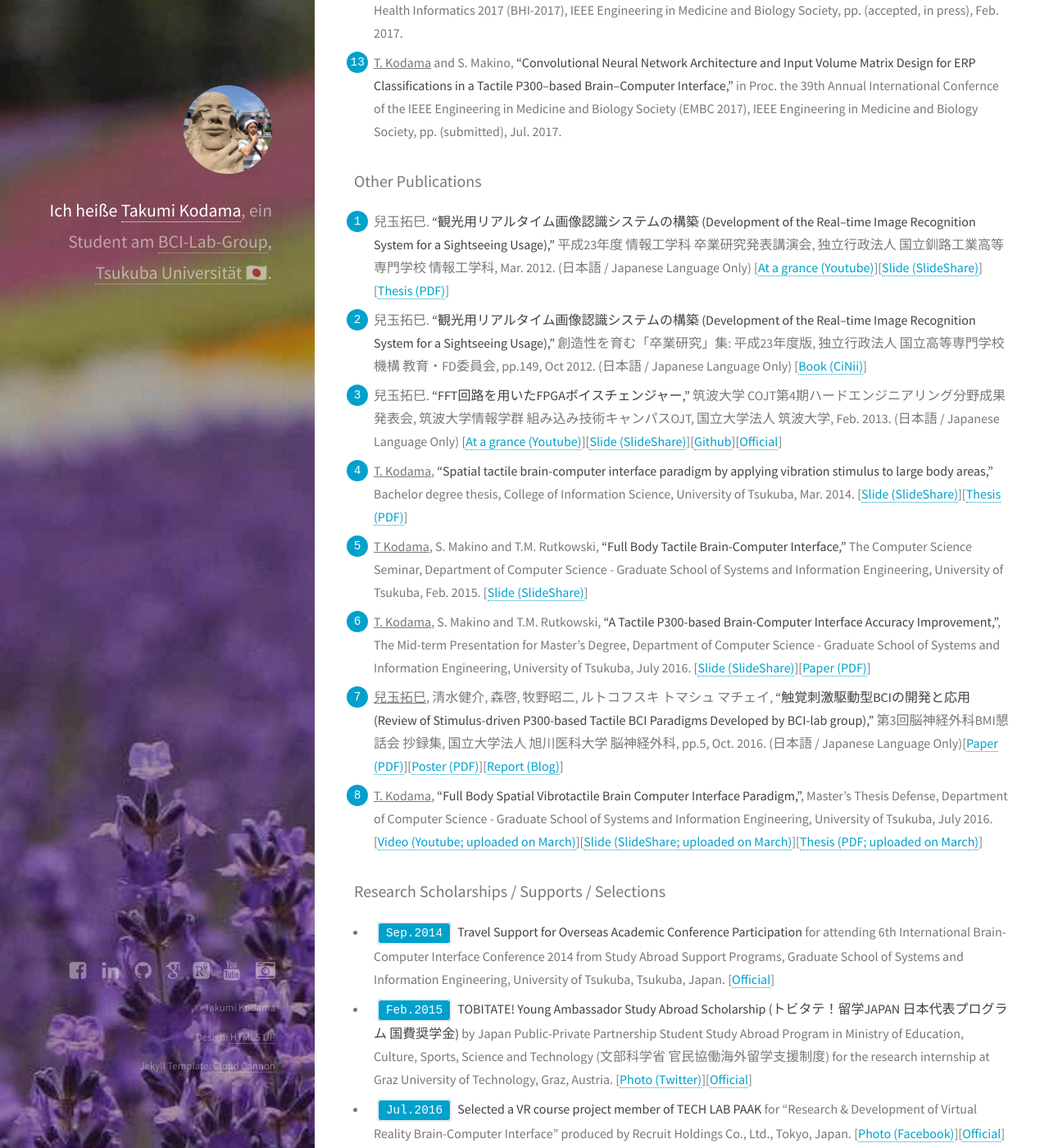
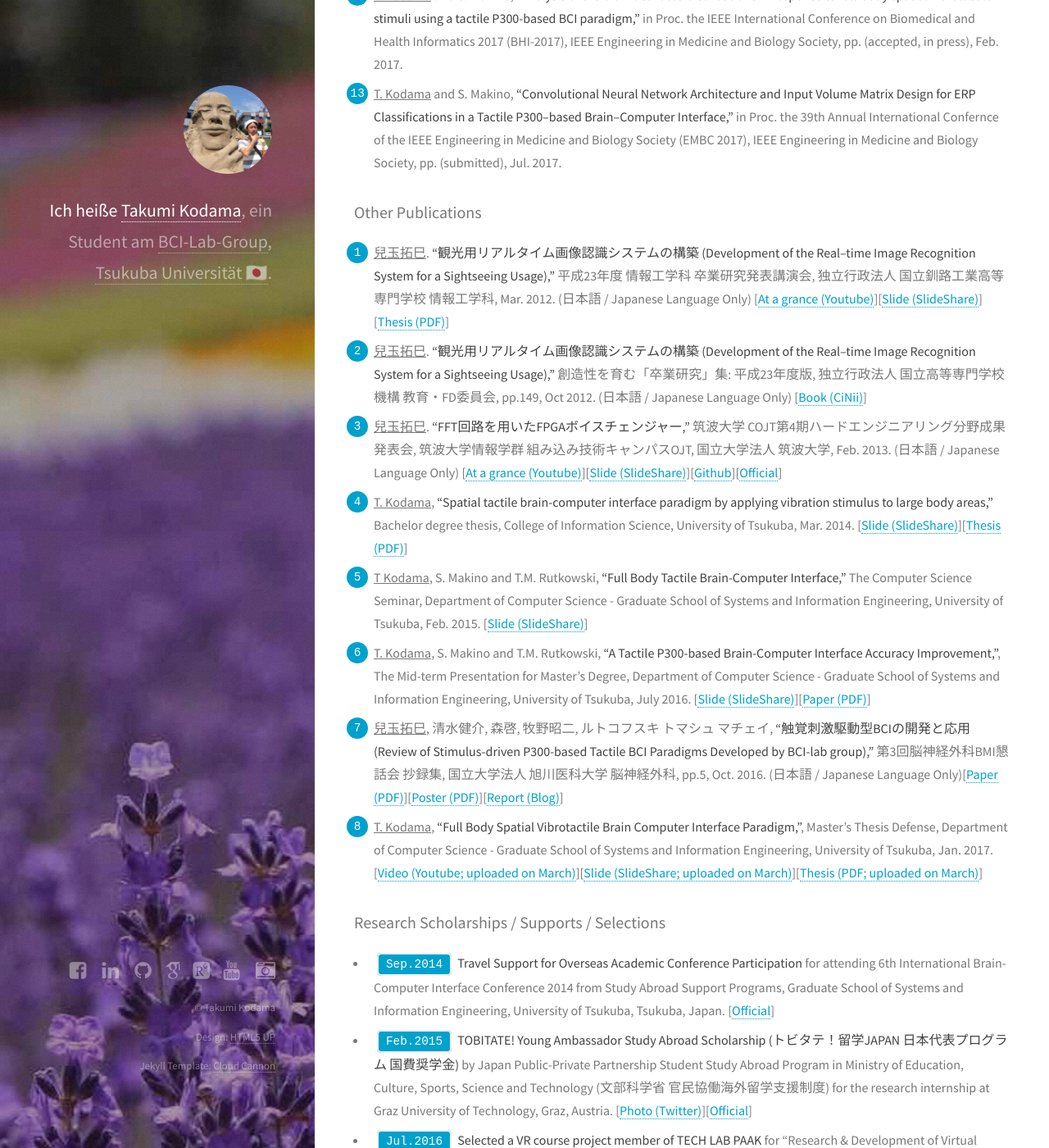
Before and after one commit to shartsu/shartsu.github.io, a Jekyll site: the page built from profile/index.markdown, in a window 1280 px wide and 1400 px high, scrolled down 3298 px. Shown: the whole window at 82% size. Built offline with Jekyll 4.4.1, drawn with Linux system fonts in a browser that asks for light colours; some web fonts are replaced; comment, search, counter and statistics services are not loaded; some of the changed text lies outside the part shown.

Commit message:
update article on Jan. 25 2017

```diff
--- a/profile/index.markdown
+++ b/profile/index.markdown
@@ -35,10 +34,11 @@
 ### Research Awards
 - `Nov.2009` **The Kushiro Shimbun Publishing Young Student Award (財団法人 釧路新聞教育芸術振興基金 奨学賞)** as the Representative High School Student of Kushiro National College of Technology from the Promotion Foundation of Education and Arts of Kushiro Shimbun Publishing, Hokkaido, Japan. [<a class="modalimg" href="#senshinaward">Photo</a>]
 - `Mar.2012` **Chairman Research Award of IPSJ Hokkaido Branch (一般社団法人 情報処理学会 北海道支部長賞)** for the result of the graduation research in Kushiro National College of Technology from Information Processing Society of Japan (IPSJ), Hokkaido, Japan. [[Official](http://hokkaido.ipsj.or.jp/pukiwiki/index.php?%E6%94%AF%E9%83%A8%E9%95%B7%E8%B3%9E%E5%8F%97%E8%B3%9E%E8%80%85)]
-<!-- [comment]: [[SlideShare](@hokkaido)] -->
 - `Feb.2015` **The Best Poster Award** in the 10th AEARU Workshop on Computer Science and Web Technology (CSWT-2015), Tsukuba, Japan. [<a class="modalimg" href="#aearu">Photo</a>][[Official](http://aearu-cswt2015.sie.tsukuba.ac.jp/)]
 - `Jun.2016` **The Student Travel Award** in the Sixth International Brain-Computer Interface Meeting, CA, USA. [<a class="modalimg" href="#bcimeeting">Photo</a>][[Official](http://bcisociety.org/meetings/bci-meeting-2016-student-travel-award-program/)]
 - `Dec.2016` **Nomination for the Best Student Paper Award Competition** in the International Conference on Bio-engineering for Smart Technologies 2016 (BioSMART 2016), Dubai, UAE. [[Official](http://www.conf-biosmart.org/biosmart-competition)]
+- `Mar.2017` **Dean award of the Graduate School of SIE, University of Tsukuba** [[Photo]()]
+<!-- [comment]: [[SlideShare](@hokkaido)] -->
 
 ### Journal Article (Peer Reviewed)
 1. <u>T. Kodama</u>, K. Shimizu, S. Makino and T.M. Rutkowski, **"Comparison of P300--based Brain--computer Interface Classification Accuracy Refinement Methods using Full--body Tactile paradigm,"** Journal of Bionic Engineering, (submitted), 2017. <span style="color: red; ">*(Invited)*</span>
@@ -63,14 +63,14 @@
 13. <u>T. Kodama</u> and S. Makino, **"Convolutional Neural Network Architecture and Input Volume Matrix Design for ERP Classifications in a Tactile P300--based Brain--Computer Interface,"** in Proc. the 39th Annual International Confernce of the IEEE Engineering in Medicine and Biology Society (EMBC 2017), IEEE Engineering in Medicine and Biology Society, pp. (submitted), Jul. 2017.
 
 ### Other Publications
-1. 兒玉拓巳. **“観光用リアルタイム画像認識システムの構築 (Development of the Real--time Image Recognition System for a Sightseeing Usage),”** 平成23年度 情報工学科 卒業研究発表講演会, 独立行政法人 国立釧路工業高等専門学校 情報工学科, Mar. 2012. (日本語 / Japanese Language Only) [[At a grance (Youtube)](https://www.youtube.com/watch?v=_XMsg-hkFDE)][[Slide (SlideShare)](http://www.slideshare.net/TakumiKodama/ss-64184221)][[Thesis (PDF)](./docs/[O1]1203_Others_Thesis_KushiroNCT.pdf)]
-2. 兒玉拓巳. **“観光用リアルタイム画像認識システムの構築 (Development of the Real--time Image Recognition System for a Sightseeing Usage),”** 創造性を育む「卒業研究」集: 平成23年度版, 独立行政法人 国立高等専門学校機構 教育・FD委員会, pp.149, Oct 2012. (日本語 / Japanese Language Only) [[Book (CiNii)](http://ci.nii.ac.jp/ncid/AA12148693)]
-3. 兒玉拓巳. **“FFT回路を用いたFPGAボイスチェンジャー,”** 筑波大学 COJT第4期ハードエンジニアリング分野成果発表会, 筑波大学情報学群 組み込み技術キャンパスOJT, 国立大学法人 筑波大学, Feb. 2013. (日本語 / Japanese Language Only) [[At a grance (Youtube)](https://www.youtube.com/watch?v=R6EtG7UaVgo&feature=youtu.be&t=10m31s)][[Slide (SlideShare)](http://www.slideshare.net/TakumiKodama/the-fpga-voice-changer-using-fft-circuit)][[Github](https://github.com/shartsu/FPGA_FFTChangeVoice)][[Official](http://inf.tsukuba.ac.jp/ET-COJT/)]
+1. <u>兒玉拓巳</u>. **“観光用リアルタイム画像認識システムの構築 (Development of the Real--time Image Recognition System for a Sightseeing Usage),”** 平成23年度 情報工学科 卒業研究発表講演会, 独立行政法人 国立釧路工業高等専門学校 情報工学科, Mar. 2012. (日本語 / Japanese Language Only) [[At a grance (Youtube)](https://www.youtube.com/watch?v=_XMsg-hkFDE)][[Slide (SlideShare)](http://www.slideshare.net/TakumiKodama/ss-64184221)][[Thesis (PDF)](./docs/[O1]1203_Others_Thesis_KushiroNCT.pdf)]
+2. <u>兒玉拓巳</u>. **“観光用リアルタイム画像認識システムの構築 (Development of the Real--time Image Recognition System for a Sightseeing Usage),”** 創造性を育む「卒業研究」集: 平成23年度版, 独立行政法人 国立高等専門学校機構 教育・FD委員会, pp.149, Oct 2012. (日本語 / Japanese Language Only) [[Book (CiNii)](http://ci.nii.ac.jp/ncid/AA12148693)]
+3. <u>兒玉拓巳</u>. **“FFT回路を用いたFPGAボイスチェンジャー,”** 筑波大学 COJT第4期ハードエンジニアリング分野成果発表会, 筑波大学情報学群 組み込み技術キャンパスOJT, 国立大学法人 筑波大学, Feb. 2013. (日本語 / Japanese Language Only) [[At a grance (Youtube)](https://www.youtube.com/watch?v=R6EtG7UaVgo&feature=youtu.be&t=10m31s)][[Slide (SlideShare)](http://www.slideshare.net/TakumiKodama/the-fpga-voice-changer-using-fft-circuit)][[Github](https://github.com/shartsu/FPGA_FFTChangeVoice)][[Official](http://inf.tsukuba.ac.jp/ET-COJT/)]
 4. <u>T. Kodama</u>, **"Spatial tactile brain-computer interface paradigm by applying vibration stimulus to large body areas,"** Bachelor degree thesis, College of Information Science, University of Tsukuba, Mar. 2014. [[Slide (SlideShare)](http://www.slideshare.net/TakumiKodama/spatial-tactile-braincomputer-interface-paradigm-by-applying-vibration-stimulus-to-large-body-areas)][[Thesis (PDF)](./docs/[O4]1403_Others_BachelorThesis_Tsukuba.pdf)]
 5. <u>T Kodama</u>, S. Makino and T.M. Rutkowski, **"Full Body Tactile Brain-Computer Interface,"** The Computer Science Seminar, Department of Computer Science - Graduate School of Systems and Information Engineering, University of Tsukuba, Feb. 2015. [[Slide (SlideShare)](http://www.slideshare.net/TakumiKodama/full-body-tactile-braincomputer-interface-64184788)]
 6. <u>T. Kodama</u>, S. Makino and T.M. Rutkowski, **"A Tactile P300-based Brain-Computer Interface Accuracy Improvement,"**, The Mid-term Presentation for Master's Degree, Department of Computer Science - Graduate School of Systems and Information Engineering, University of Tsukuba, July 2016. [[Slide (SlideShare)](http://www.slideshare.net/TakumiKodama/a-tactile-p300based-braincomputer-interface-accuracy-improvement)][[Paper (PDF)](./docs/[O6]1607_Others_CSSeminar_Tsukuba.pdf)]
 7. <u>兒玉拓巳</u>, 清水健介, 森啓, 牧野昭二, ルトコフスキ トマシュ マチェイ, **"触覚刺激駆動型BCIの開発と応用 (Review of Stimulus-driven P300-based Tactile BCI Paradigms Developed by BCI-lab group),"** 第3回脳神経外科BMI懇話会 抄録集, 国立大学法人 旭川医科大学 脳神経外科, pp.5, Oct. 2016. (日本語 / Japanese Language Only)[[Paper (PDF)](./docs/[O7]1610_Others_JBMIC_Paper.pdf)][[Poster (PDF)](./docs/[O7]1610_Others_JBMIC_Poster.pdf)][[Report (Blog)](../2016/10/17/JBMIC.html)]
-8. <u>T. Kodama</u>, **"Full Body Spatial Vibrotactile Brain Computer Interface Paradigm,"**, Master's Thesis Defense, Department of Computer Science - Graduate School of Systems and Information Engineering, University of Tsukuba, July 2016. [[Video (Youtube; uploaded on March)]()][[Slide (SlideShare; uploaded on March)]()][[Thesis (PDF; uploaded on March)]()]
+8. <u>T. Kodama</u>, **"Full Body Spatial Vibrotactile Brain Computer Interface Paradigm,"**, Master's Thesis Defense, Department of Computer Science - Graduate School of Systems and Information Engineering, University of Tsukuba, Jan. 2017. [[Video (Youtube; uploaded on March)]()][[Slide (SlideShare; uploaded on March)]()][[Thesis (PDF; uploaded on March)]()]
 <!-- すべてCNNのペーパーがアクセプトされたら公開する -->
 <!-- 動画アップ済み https://www.youtube.com/watch?v=lbSgr0yJSzw&feature=youtu.be -->
 
```
Also changed, not shown: other parts of profile/index.markdown (+2 -3 lines), _posts/2017-01-26-MasterDefense.markdown (added, +22 -0 lines).
